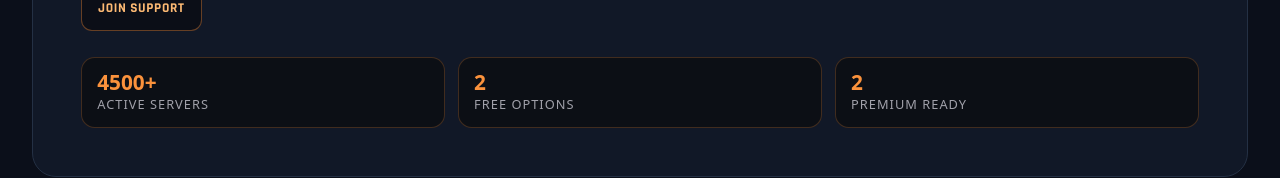
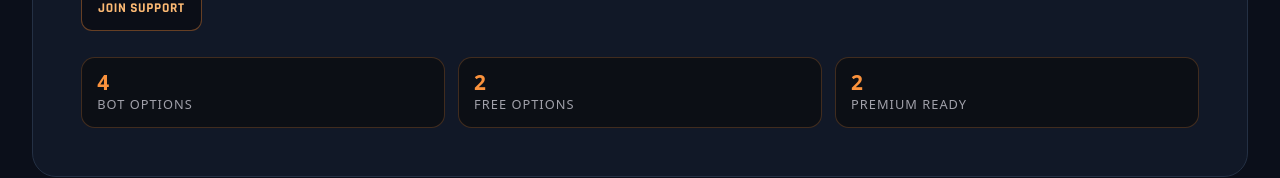
Before and after one commit to DevNest-Prince/Nothing-Muisc, a Next.js app in the folder client/: page /bots in a window 1280 px wide. Shown: the part 379-557 px from the top of the page. Built offline with nearby package versions, Linux system fonts and the light colour scheme.

Commit message:
feat: update bot statistics display to show total bot options instead of active servers

```diff
--- a/client/src/app/bots/page.js
+++ b/client/src/app/bots/page.js
@@ -27,8 +27,8 @@ export default function BotsPage() {
 
             <div className="bots-hero-stats">
               <div className="bots-stat-chip">
-                <strong>4500+</strong>
-                <span>Active Servers</span>
+                <strong>{DISCORD_BOTS.length}</strong>
+                <span>Bot Options</span>
               </div>
               <div className="bots-stat-chip">
                 <strong>{freeBots}</strong>
```
